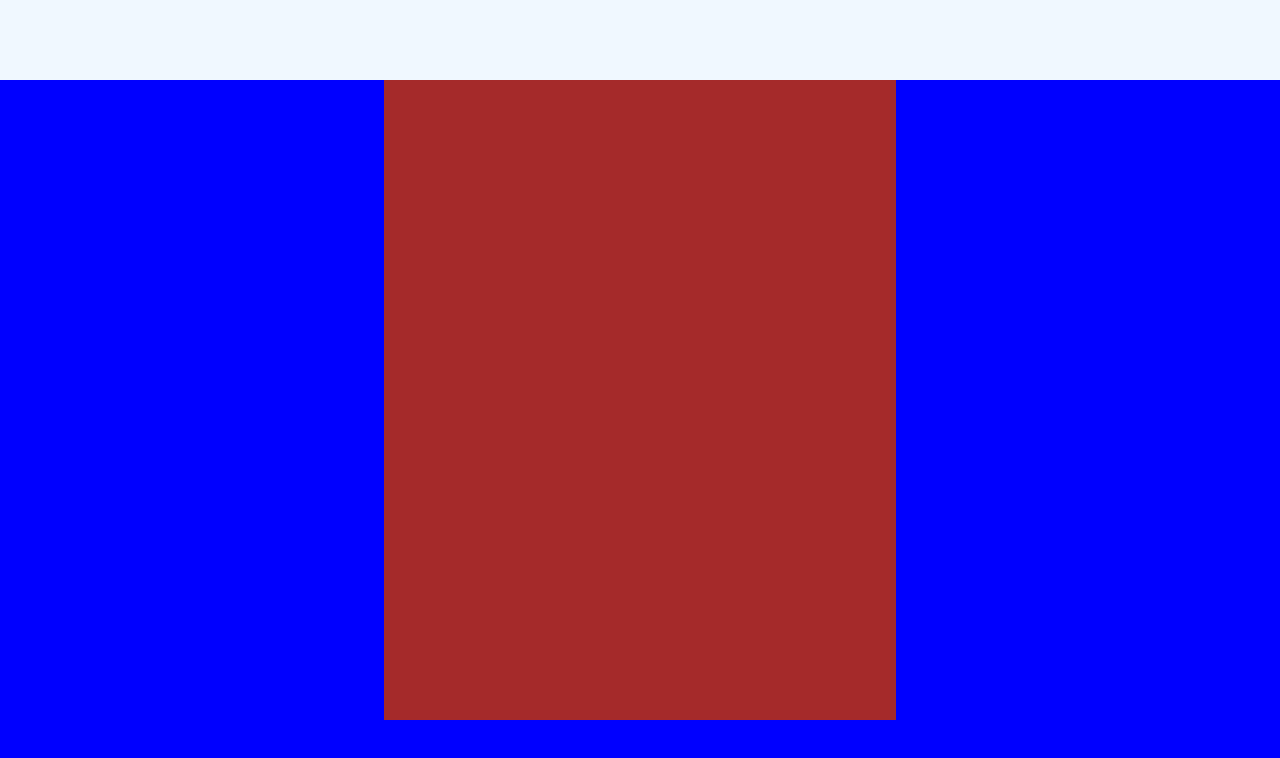
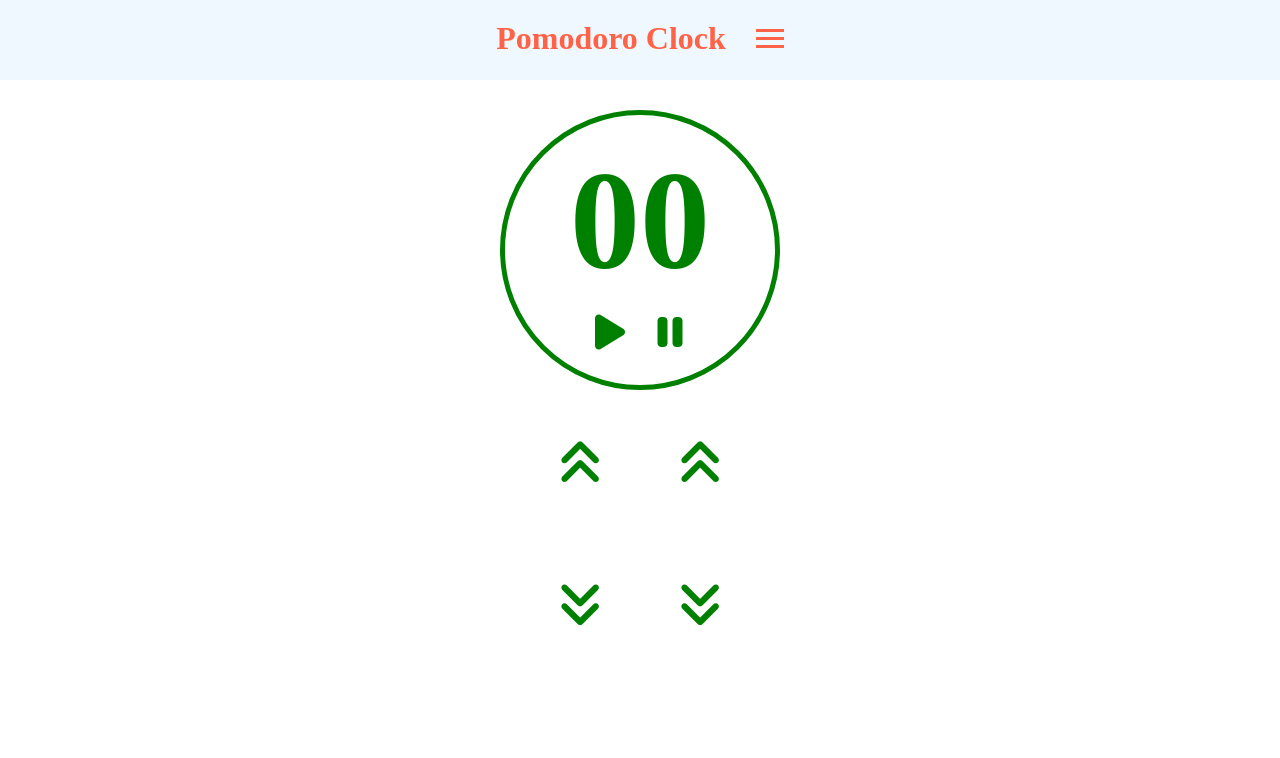
Before and after one commit to GCMoura/pomodoro-timer, a plain HTML site: page index.html in a window 1280 px wide. Drawn offline with Linux system fonts and the light colour scheme.

Commit message:
style pronto

```diff
--- a/index.html
+++ b/index.html
@@ -4,16 +4,68 @@
     <meta charset="UTF-8">
     <meta name="viewport" content="width=device-width, initial-scale=1.0">
     <link rel="stylesheet" href="style.css">
+    <script src="https://kit.fontawesome.com/b5e33f91a7.js" crossorigin="anonymous"></script>
     <title>Pomodoro Clock</title>
 </head>
 <body>
-
     <header>
-
+        <div class="title">
+            <h1 >Pomodoro Clock</h1>
+            <div class="menu">
+                <div class="hamburguer max-hamburguer">
+                </div>
+            </div>
+        </div>
+            <nav class="nav-bar">
+                <button class="nav-btn">Floresta</button>
+                <button class="nav-btn">Oceano</button>
+                <button class="nav-btn">Silêncio</button>
+                <button class="nav-btn">Café</button>
+                <button class="nav-btn">Jazz</button>
+                <button class="nav-btn">Meditação</button>
+            </nav>
     </header>
     <main>
         <div class="container">
-
+            <div class="clock">
+                <h1>00</h1>
+                <div class="clock-work">
+                    <button class="play">
+                        <i class="fas fa-play"></i>
+                    </button>
+                    <button class="pause">
+                        <i class="fas fa-pause"></i>
+                    </button>
+                </div>
+            </div>
+            <div class="time">
+                <div class="work-time">
+                    <div class="arrow-up">
+                        <button class="work-time-arrow-up">
+                            <i class="fas fa-angle-double-up"></i>
+                        </button>
+                    </div>
+                    <input type="text" class="work-time-number">
+                    <div class="arrow-down">
+                        <button class="work-time-arrow-down">
+                            <i class="fas fa-angle-double-down"></i>
+                        </button>
+                    </div>
+                </div>
+                <div class="relax-time">
+                    <div class="arrow-up">
+                        <button class="relax-time-arrow-up">
+                            <i class="fas fa-angle-double-up"></i>
+                        </button>
+                    </div>
+                    <input type="text" class="relax-time-number">
+                    <div class="arrow-down">
+                        <button class="relax-time-arrow-down">
+                            <i class="fas fa-angle-double-down"></i>
+                        </button>
+                    </div>
+                </div>
+            </div>
         </div>
     </main>
 
--- a/script.js
+++ b/script.js
@@ -0,0 +1,22 @@
+const navBar = document.querySelectorAll('.nav-bar')[0]
+const menu = document.querySelector('.menu')
+
+//time for work
+
+//menu deslizante no mobile
+menu.addEventListener('click', toggleClassMenu, false)
+
+var isOpen = false
+
+function toggleClassMenu(){
+    if(isOpen == false){
+        navBar.classList.add("menu-open")
+        menu.firstElementChild.classList.add('hamburguer-x')
+        isOpen = true
+    }
+    else {
+        navBar.classList.remove('menu-open')
+        menu.firstElementChild.classList.remove('hamburguer-x')
+        isOpen = false
+    }
+}
--- a/style.css
+++ b/style.css
@@ -12,13 +12,149 @@ header{
     height: 80px;
     background-color: aliceblue;
 }
+.title{
+    align-items: center;
+    color: tomato   ;
+    display: flex;
+    justify-content: center;
+    padding: 20px 0px;
+}
+.menu-icon{
+    cursor: pointer;
+    margin-left: 50px;
+}
 main{
     align-items: center;
     display: flex;
     justify-content: center;
 }
+.nav-bar{
+    align-items: center;
+    background-color:rgb(109, 52, 52);
+    display: flex;
+    flex-direction: column;
+    height: calc(100vh - 80px);
+    justify-content: center;
+    left: 0;
+    position: absolute;
+    transform: translateX(-100%);/*mudar para -100%*/
+    transition: all 0.5s ease-out;
+    width: 100%;
+}
+.menu-open{
+    transform: translateX(0);
+}
+.hamburguer{
+    height: 3px;
+    margin-left: 30px;
+    position: relative;
+    width: 28px;
+}
+.hamburguer::before {
+    content: '';
+    width: 100%;
+    height: 100%;
+    position: absolute;
+    top: -8px;
+    left: 0;
+}
+.hamburguer::after {
+    content: '';
+    width: 100%;
+    height: 100%;
+    position: absolute;
+    top: 8px;
+    left: 0;
+    transition: all 0.4s ease-out;
+}
+.max-hamburguer,
+.max-hamburguer::before,
+.max-hamburguer::after {
+    background-color: tomato;
+    transition: all 0.4s ease-out;
+}
+.hamburguer-x {
+    width: 32px;
+    transform: rotateZ(45deg);
+}
+.hamburguer-x::before,
+.hamburguer-x::after {
+    top: 0;
+    transform: rotateZ(90deg);
+}
+.nav-btn{
+    background-color: transparent;
+    border: transparent;
+    border-radius: 5px;
+    color: #fff;
+    font-size: 28px;
+    height: 70px;
+    margin: 5px 0px;
+    width: 100%;
+}
+.nav-btn:active {
+    background-color: tomato;
+}
+/*container*/
 .container{
-    background-color: brown;
-    height: 80vh;
-    width: 40vw;
+    align-items: center;
+    background-color: #fff;
+    display: flex;
+    flex-direction: column;
+    height: calc(100vh - 80px);
+    width: 100%;
 }
+.clock{
+    border-radius: 50%;
+    border: 5px solid green;
+    display: flex;
+    flex-direction: column;
+    align-items: center;
+    justify-content: center;
+    height: 280px;
+    margin-top: 30px;
+    width: 280px;
+}
+.clock h1{
+    color: green;
+    font-size: 140px;
+}
+.clock-work{
+    display: flex;
+    justify-content: space-between;
+}
+.clock-work button{
+    background-color: transparent;
+    border: transparent;
+    color: green;
+    font-size: 40px;
+    padding: 10px;
+    width: 60px;
+    height: 60px;
+}
+.time{
+    color: green;
+    display: flex;
+    font-size: 50px;
+    margin: 40px 0px;
+}
+.time button{
+    background-color: transparent;
+    border: transparent;
+    color: green;
+    font-size: 50px;
+    width: 70px;
+    height: 70px;
+}
+.time input{
+    border: transparent;
+    height: 70px;
+    width: 70px;
+}
+.work-time,
+.relax-time{
+    align-items: center;
+    display: flex;
+    flex-direction: column;
+    margin: 0px 25px;
+}
```
